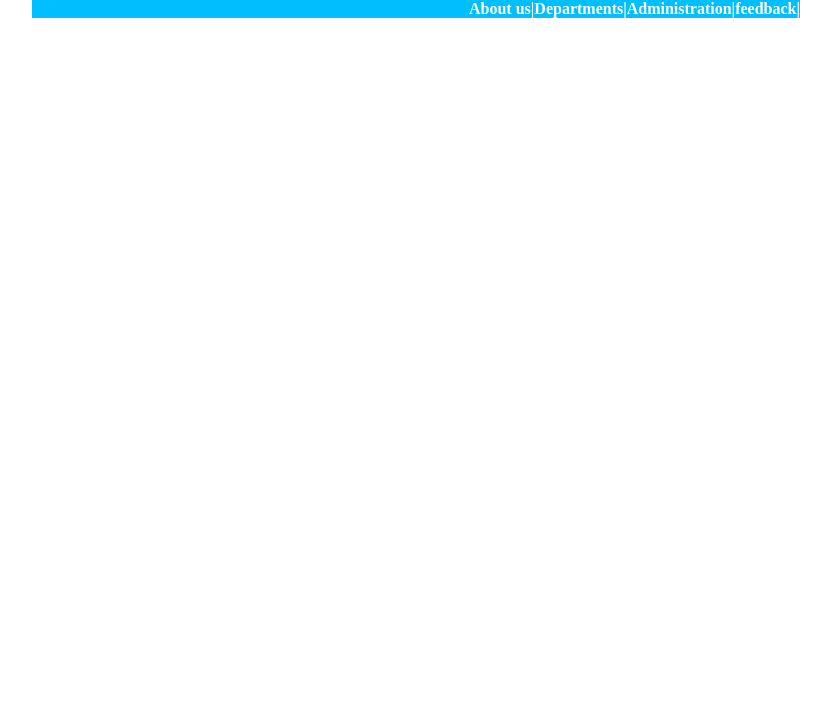
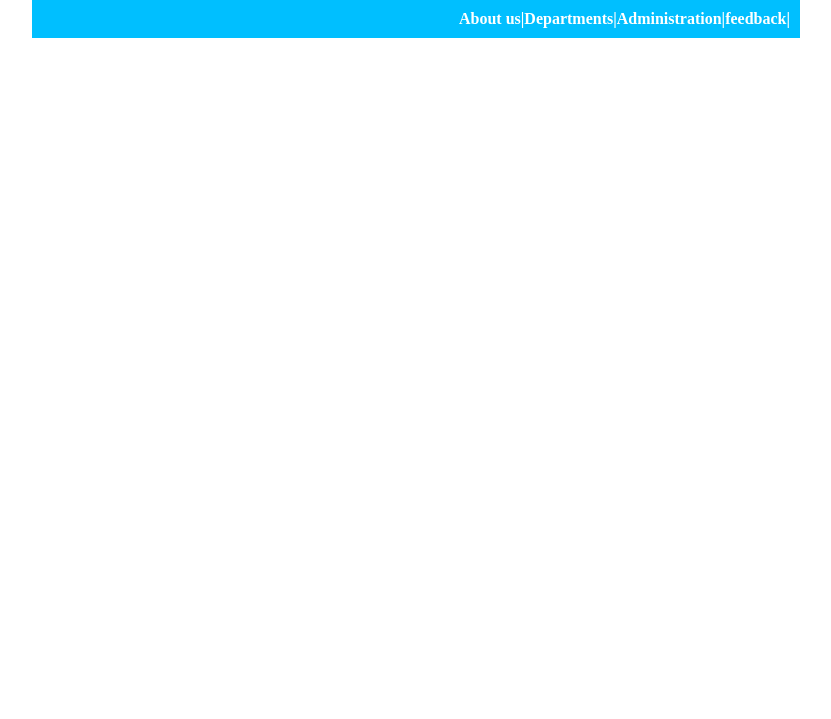
Before and after one commit to Sanoop-1/ghss, a plain HTML site: page Index.html in a window 1280 px wide. Shown: the part 81-800 px from the top of the page, without its empty margins (224-1055 px from the left). Drawn offline with Linux system fonts and the light colour scheme.

Commit message:
Update Index.html

```diff
--- a/Index.html
+++ b/Index.html
@@ -9,7 +9,7 @@
     </div>
     <h1 style="height:10px">G.H.S.S MALOTH KASABA</h1>
     <hr/>
-    <div style="text-align:right;background-color:deepskyblue;color:white;font-weight:bold;">
+    <div style="text-align:right;background-color:deepskyblue;color:white;font-weight:bold;padding:10px;">
      About us|Departments|Administration|feedback|
     </div>
   </body>
```
